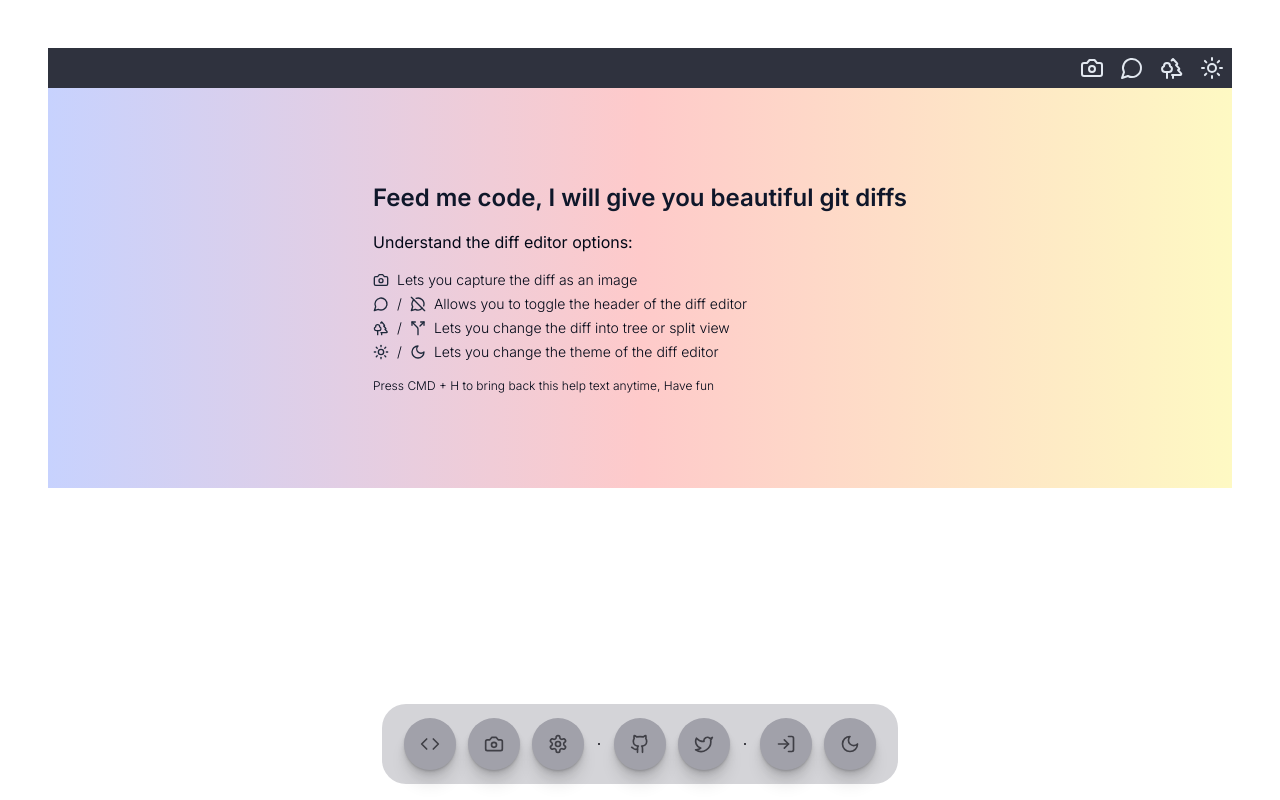
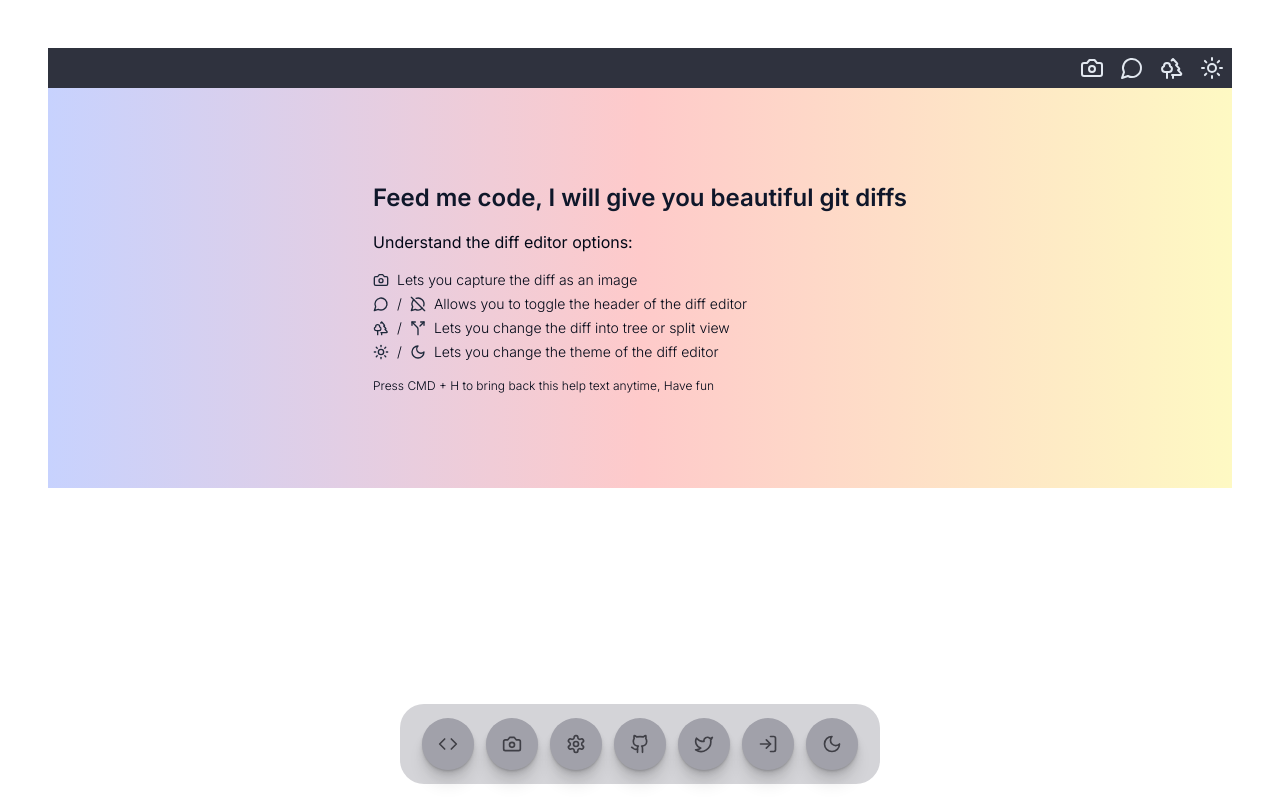
Before and after one commit to anand-san/beautiful-git-diffs, a Next.js app: page / in a window 1280 px wide. Built offline with nearby package versions, Linux system fonts and the light colour scheme.

Commit message:
feat: use css modules

```diff
--- a/src/app/page.tsx
+++ b/src/app/page.tsx
@@ -1,6 +1,6 @@
 "use client";
 import "../styles/prism.css";
-import DockMenu from "@/components/dock-menu";
+import DockMenu from "@/components/dock-menu/dock-menu";
 import AppContext from "@/context/app-context";
 import DiffView from "@/components/diff-view";
 
--- a/src/components/dock-menu.css
+++ b/src/components/dock-menu/dock-menu.module.css
@@ -1,4 +1,4 @@
-.nav-wrapper {
+.navWrapper {
   display: flex;
   justify-content: center;
   position: absolute;
@@ -8,7 +8,7 @@
   animation: mountDock 1s forwards;
 }
 
-.nav-container {
+.navContainer {
   background-color: #d4d4d8;
   height: 80px;
   border-radius: 24px;
@@ -19,9 +19,8 @@
   padding: 16px;
 }
 
-.nav-element {
+.navElement {
   transition: all 0.3s ease;
-  position: relative;
   padding: 16px;
   border-radius: 50%;
   background-color: #a1a1aa;
@@ -33,17 +32,17 @@
     rgba(0, 0, 0, 0.07) 0px 16px 16px;
 }
 
-.nav-element:hover {
+.navElement:hover {
   margin-bottom: 18px;
 }
 
-.nav-separator {
+.navSeparator {
   border: 1px solid #3f3f46;
   margin-right: 8px;
   margin-left: 8px;
 }
 
-.nav-icon {
+.navIcon {
   width: 20px;
   height: 20px;
   color: #3f3f46;
--- a/src/components/dock-menu.tsx
+++ b/src/components/dock-menu/dock-menu.tsx
@@ -3,7 +3,6 @@ import {
   Camera,
   Code,
   GithubIcon,
-  HomeIcon,
   LogIn,
   Mail,
   MoonIcon,
@@ -12,11 +11,10 @@ import {
   Twitter,
 } from "lucide-react";
 import React from "react";
-import "./dock-menu.css";
+import styles from "./dock-menu.module.css";
 import { useTheme } from "next-themes";
-import { Button } from "./ui/button";
 import Link from "next/link";
-import { CodeEditor } from "./code-editor";
+import { CodeEditor } from "../code-editor/code-editor";
 import { captureElement } from "@/lib/utils";
 
 interface DockMenuProps {
@@ -40,50 +38,50 @@ export default function DockMenu({}: DockMenuProps) {
   if (!isMounted) return <></>;
 
   return (
-    <section className="nav-wrapper">
-      <div className="nav-container">
+    <section className={styles.navWrapper}>
+      <div className={styles.navContainer}>
         <CodeEditor
           triggerChild={
-            <div className="nav-element">
-              <Code className="nav-icon" />
+            <div className={styles.navElement}>
+              <Code className={styles.navIcon} />
             </div>
           }
         />
 
         <button
-          className="nav-element"
+          className={styles.navElement}
           onClick={() => captureElement("diff-view")}
         >
-          <Camera className="nav-icon" />
+          <Camera className={styles.navIcon} />
         </button>
-        <div className="nav-element">
-          <Settings className="nav-icon" />
+        <div className={styles.navElement}>
+          <Settings className={styles.navIcon} />
         </div>
         <div className="nav-separator"></div>
         <Link
-          className="nav-element"
+          className={styles.navElement}
           href={"https://github.com/anand-san/beautiful-git-diffs"}
           target="_blank"
         >
           {" "}
-          <GithubIcon className="nav-icon" />
+          <GithubIcon className={styles.navIcon} />
         </Link>
         <Link
-          className="nav-element"
+          className={styles.navElement}
           href={"https://twitter.com/anandsan_"}
           target="_blank"
         >
-          <Twitter className="nav-icon" />
+          <Twitter className={styles.navIcon} />
         </Link>
         <div className="nav-separator"></div>
-        <Link className="nav-element" href={"/login"}>
-          <LogIn className="nav-icon" />
+        <Link className={styles.navElement} href={"/login"}>
+          <LogIn className={styles.navIcon} />
         </Link>
-        <button className="nav-element" onClick={handleDarkMode}>
+        <button className={styles.navElement} onClick={handleDarkMode}>
           {resolvedTheme && resolvedTheme === "light" ? (
-            <MoonIcon className="nav-icon" />
+            <MoonIcon className={styles.navIcon} />
           ) : (
-            <SunIcon className="nav-icon" />
+            <SunIcon className={styles.navIcon} />
           )}
         </button>
       </div>
```
Also changed, not shown: src/components/code-editor/code-editor.tsx (renamed from src/components/code-editor.tsx).
